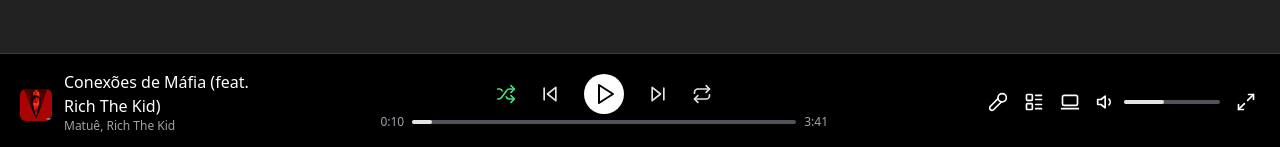
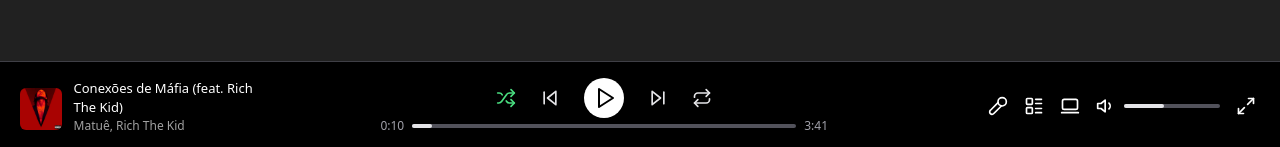
Before and after one commit to riqueamais/Spotify-Concept, a Next.js app: page / in a window 1280 px wide. Shown: the part 650-797 px from the top of the page. Built offline with nearby package versions, Linux system fonts and the light colour scheme.

Commit message:
alinhando-for-notebook

```diff
--- a/src/components/commons/footer.tsx
+++ b/src/components/commons/footer.tsx
@@ -4,13 +4,13 @@
     return (
         <footer className="px-6 py-4 flex items-center justify-between border-t border-zinc-700 ">
           <div className="flex items-center gap-3">
-            <img id="single" className="w-8 rounded-md" src="/single.png" alt="single"/>
+            <img id="single" className="w-14 rounded-md" src="/single.png" alt="single"/>
             <div className="flex flex-col gap-2">
               <strong className="font-normal">Conexões de Máfia (feat. Rich The Kid)</strong>
               <span id="feat" className="text-xs">Matuê, Rich The Kid</span>
             </div>
           </div>
-          <div className="flex flex-col ml-32">
+          <div className="flex flex-col ml-28">
             <div className="flex justify-center items-center gap-6">
               <Shuffle size={20} className="text-green-400"/>
               <SkipBack size={20} className="text-zinc-200" />
--- a/src/styles/globals.css
+++ b/src/styles/globals.css
@@ -71,3 +71,16 @@
   color: #a1a1a1;
   margin-top: -8px;
 }
+
+@media (max-width: 1330px) {
+  #single {
+    width: 17%;
+  }
+  strong {
+    font-size: 13px;
+  }
+  main {
+    margin-right: 1.3rem;
+    margin-top: 5rem;
+  }
+}
```
